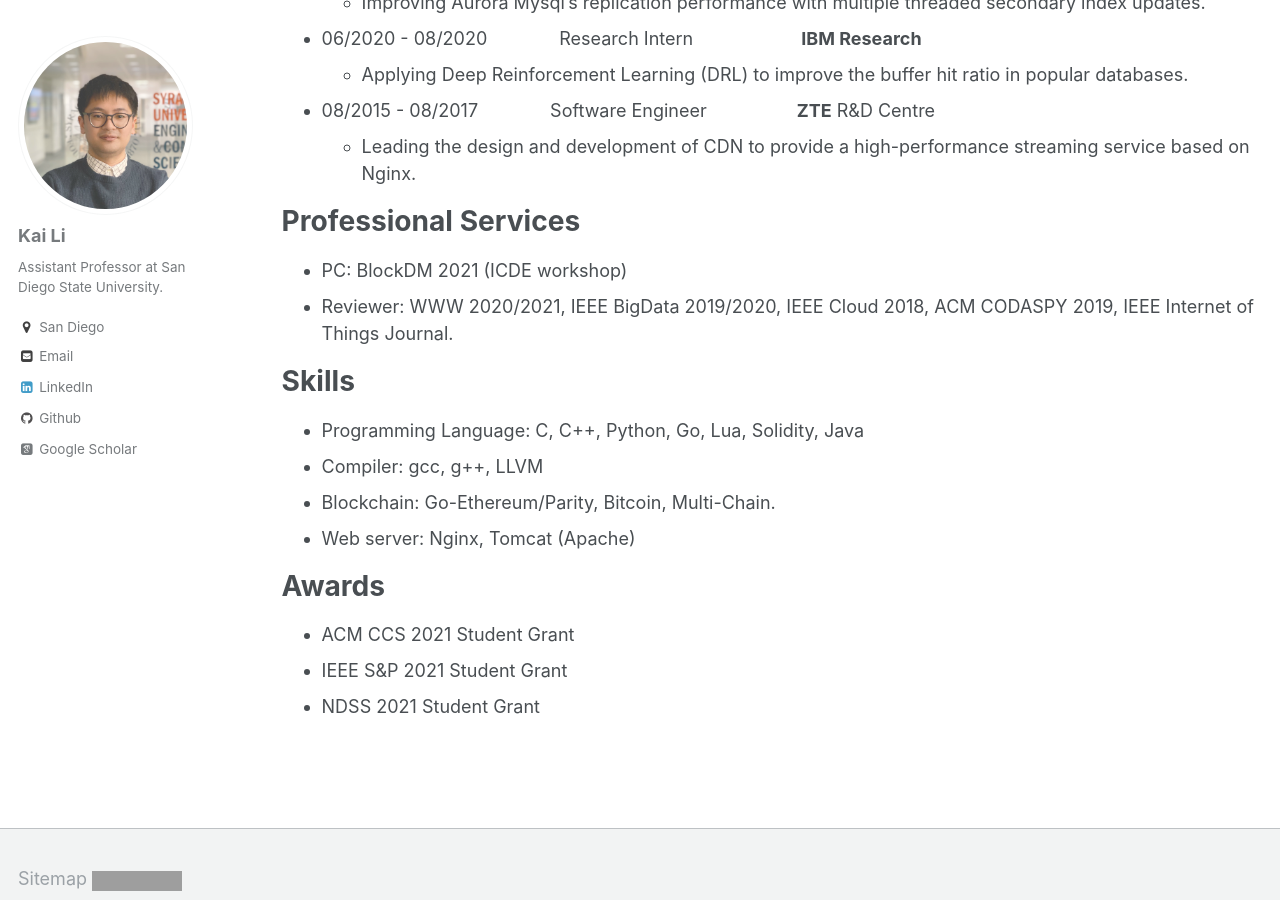
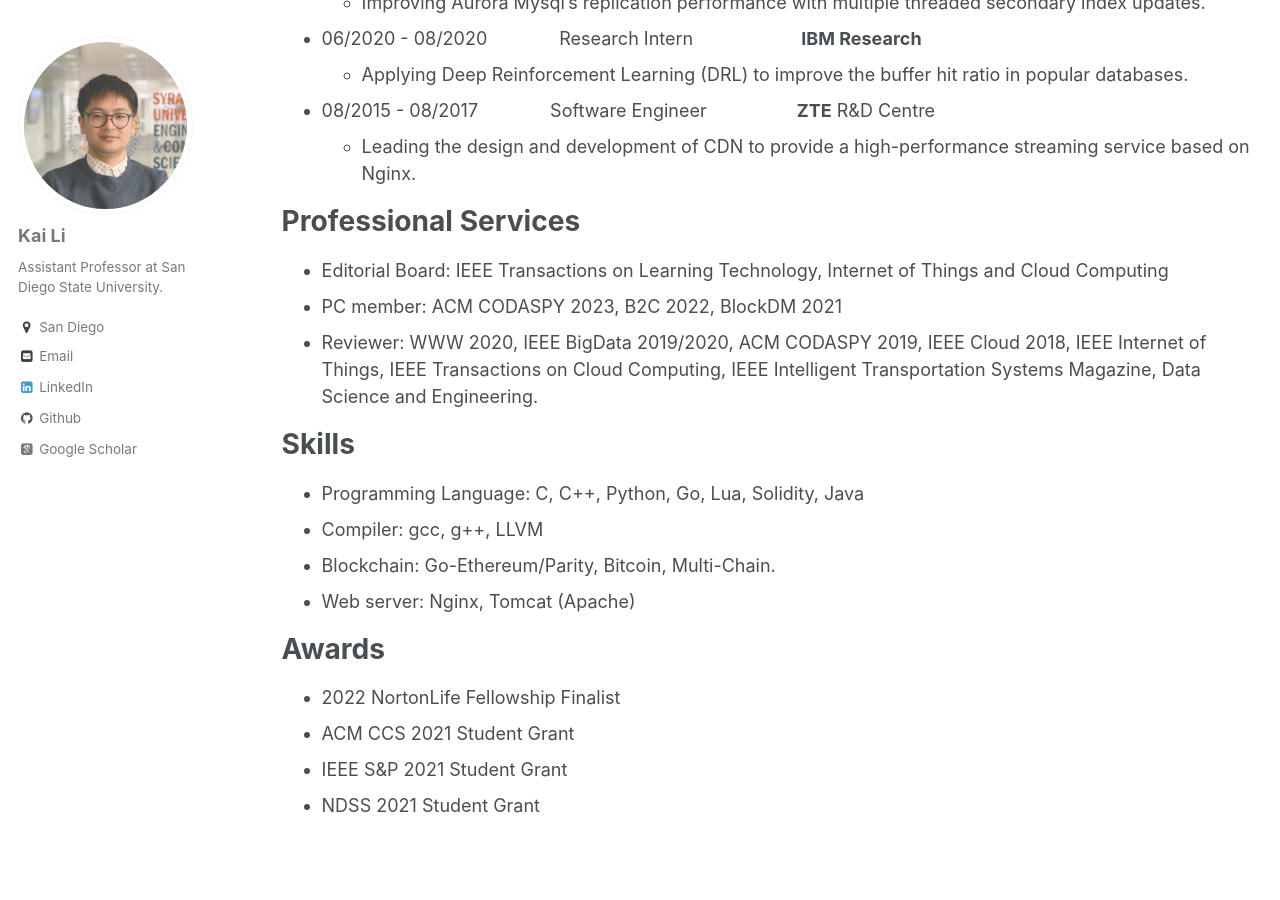
Before and after one commit to likai1993/likai1993.github.io, a Jekyll site: the page built from _pages/cv.md, in a window 1280 px wide and 900 px high, scrolled down 989 px. Built offline with Jekyll 4.4.1, drawn with Linux system fonts in a browser that asks for light colours; some web fonts are replaced; grey boxes are pictures that could not be loaded.

Commit message:
Update cv.md

```diff
--- a/_pages/cv.md
+++ b/_pages/cv.md
@@ -39,8 +39,9 @@ Work Experience
 
 Professional Services
 ======
-* PC: BlockDM 2021 (ICDE workshop)
-* Reviewer: WWW 2020/2021, IEEE BigData 2019/2020, IEEE Cloud 2018, ACM CODASPY 2019, IEEE Internet of Things Journal.
+* Editorial Board: IEEE Transactions on Learning Technology, Internet of Things and Cloud Computing
+* PC member: ACM CODASPY 2023, B2C 2022, BlockDM 2021
+* Reviewer: WWW 2020, IEEE BigData 2019/2020, ACM CODASPY 2019, IEEE Cloud 2018, IEEE Internet of Things, IEEE Transactions on Cloud Computing, IEEE Intelligent Transportation Systems Magazine, Data Science and Engineering.
 
 Skills
 ======
@@ -51,6 +52,7 @@ Skills
 
 Awards
 ===
+* 2022 NortonLife Fellowship Finalist
 * ACM CCS 2021 Student Grant
 * IEEE S&P 2021 Student Grant
 * NDSS 2021 Student Grant
```
